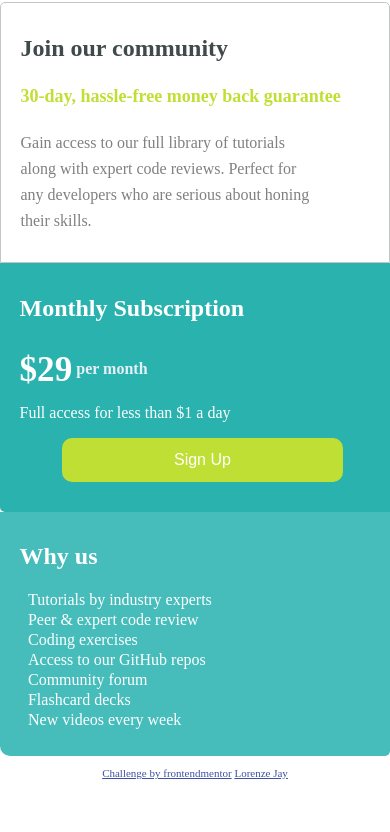
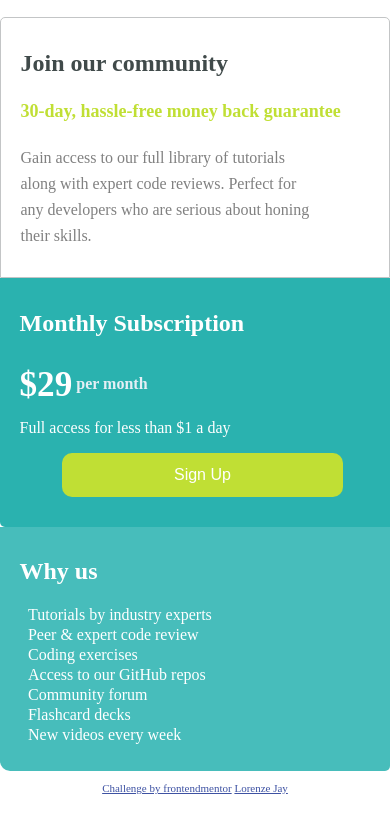
Before and after one commit to lorenzejay/Single-price-grid-component, a plain HTML site: page index.html in a window 390 px wide. Shown: the top 832 px of the page. Drawn offline with Linux system fonts and the light colour scheme.

Commit message:
Add files via upload

```diff
--- a/styles.css
+++ b/styles.css
@@ -4,6 +4,7 @@
 }
 body{
     overflow-x: hidden;
+
 }
 .container{
     display: grid;
@@ -35,6 +36,7 @@ body{
         right: 300px;
         max-width: 100%;
         float: left;
+        margin-top: 15px;
         /* border-top-left-radius: 10px;
         border-top-right-radius: 10px; */
     }
@@ -136,5 +138,9 @@ body{
     line-height: 20px;
     margin-left: -12%;
     font-size: 14px;
-    max-width: 100%s;
+
 }
+
+footer{
+    max-width: 100%;
+}
```
